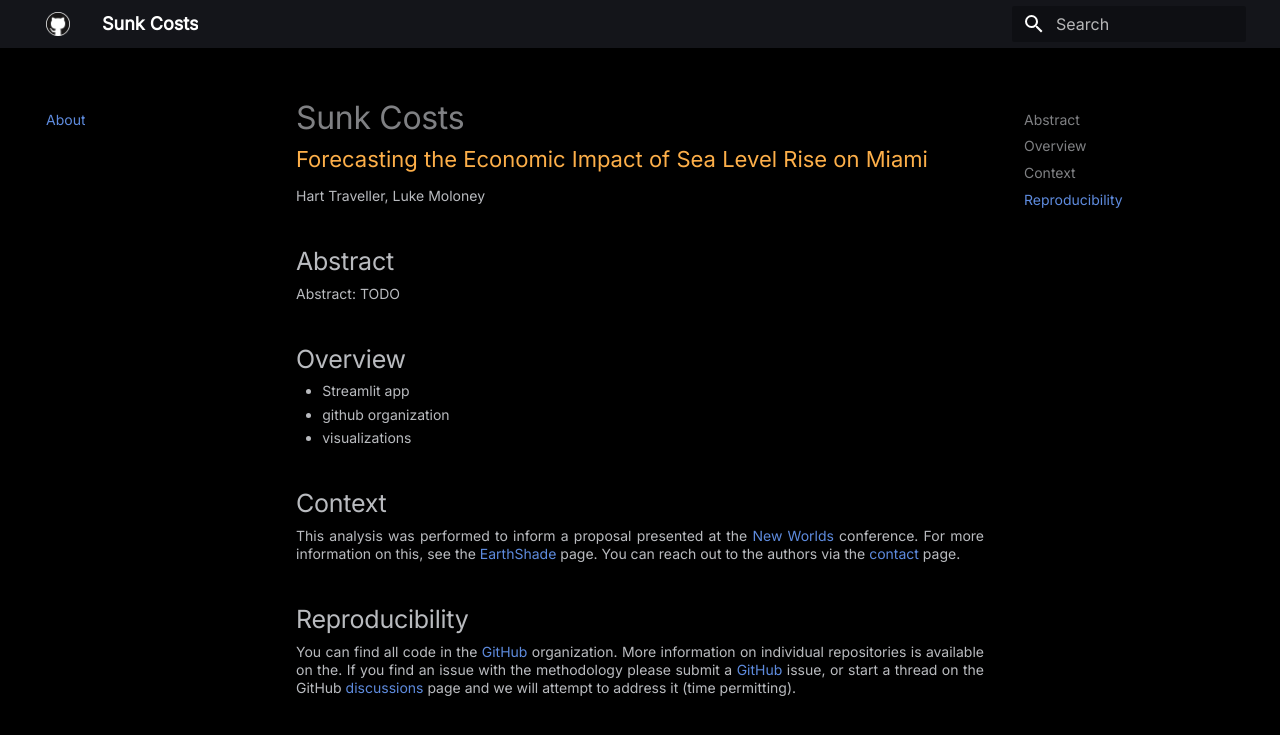
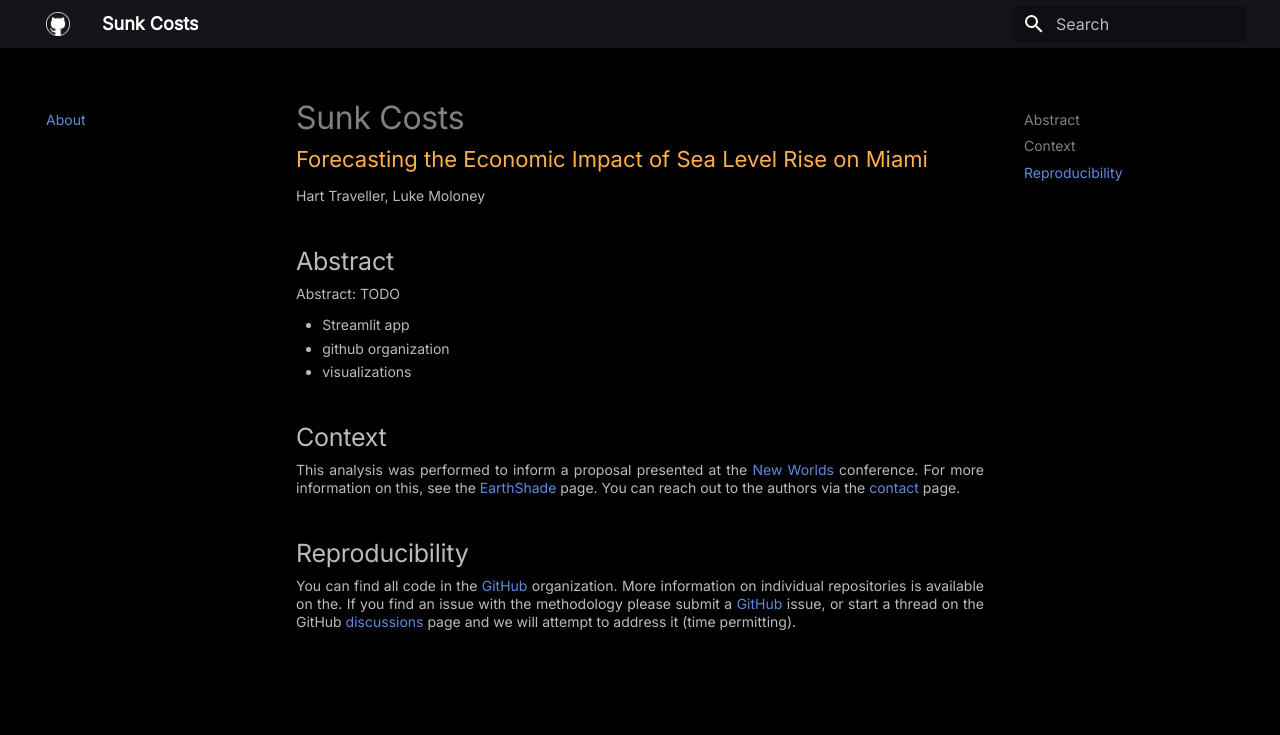
Before and after one commit to sunkcosts/sunkcosts.github.io, an MkDocs documentation site: the page built from docs/index.md, in a window 1280 px wide. Shown: the top 735 px of the page. Built offline with MkDocs 1.6.1 and Material for MkDocs 9.7.7, drawn with Linux system fonts in a browser that asks for light colours.

Commit message:
docs/index: update

```diff
--- a/docs/index.md
+++ b/docs/index.md
@@ -10,7 +10,6 @@ Hart Traveller, Luke Moloney
 
 Abstract: TODO
 
-## Overview
 - Streamlit app
 - github organization
 - visualizations
```
